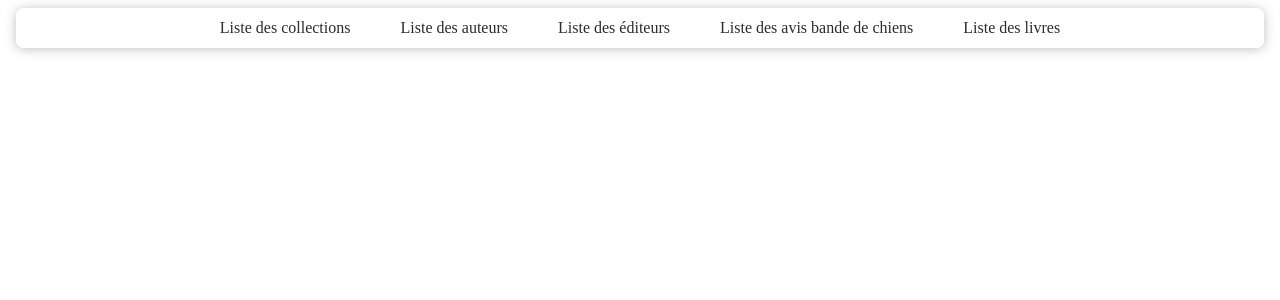
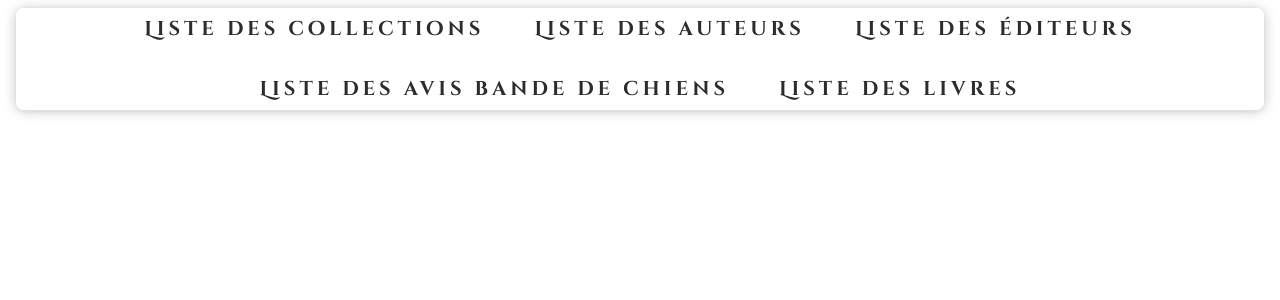
Before and after one commit to rathieux/biblio, an Angular app in the folder biblio-front/: page / in a window 1280 px wide. Shown: the top 300 px of the page. Built offline with nearby package versions, Linux system fonts and the light colour scheme.

Commit message:
ok jusqu'ici tout va bien

```diff
--- a/biblio-front/src/app/app.css
+++ b/biblio-front/src/app/app.css
@@ -1,3 +1,5 @@
+@import url('https://fonts.googleapis.com/css2?family=Cinzel+Decorative:wght@400;700;900&display=swap');
+
 body{
   border-radius: 8px;
   backdrop-filter: blur(20px);
@@ -19,6 +21,12 @@ body div a {
   padding: 10px 15px;
   background: rgba(255, 255, 255, 0.7);
   border-radius: 8px;
+
+  font : normal 400 20px/1 'Cinzel Decorative', serif;
+  font-weight: 600;
+  letter-spacing: .2em;
   text-decoration: none;
+  transition: opacity .3s;
+
   color: #2c2c2c;
 }
```
